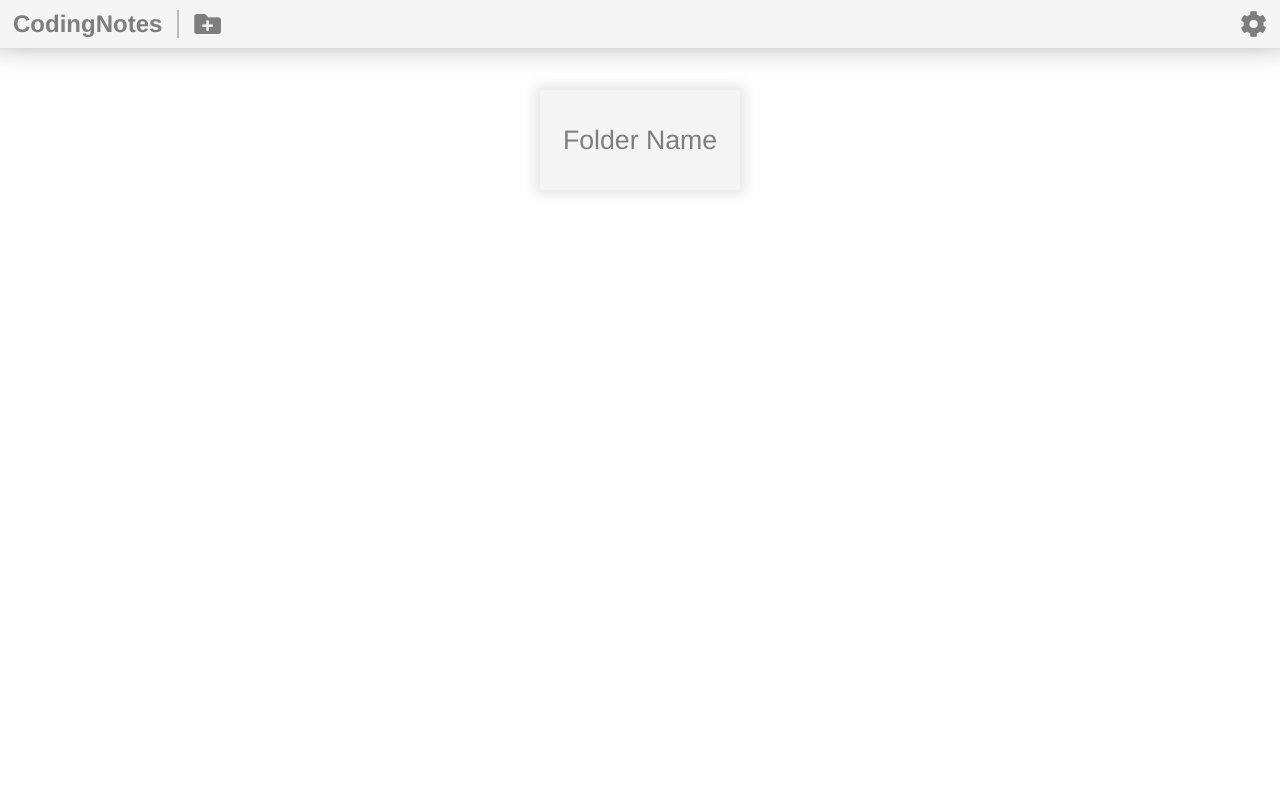
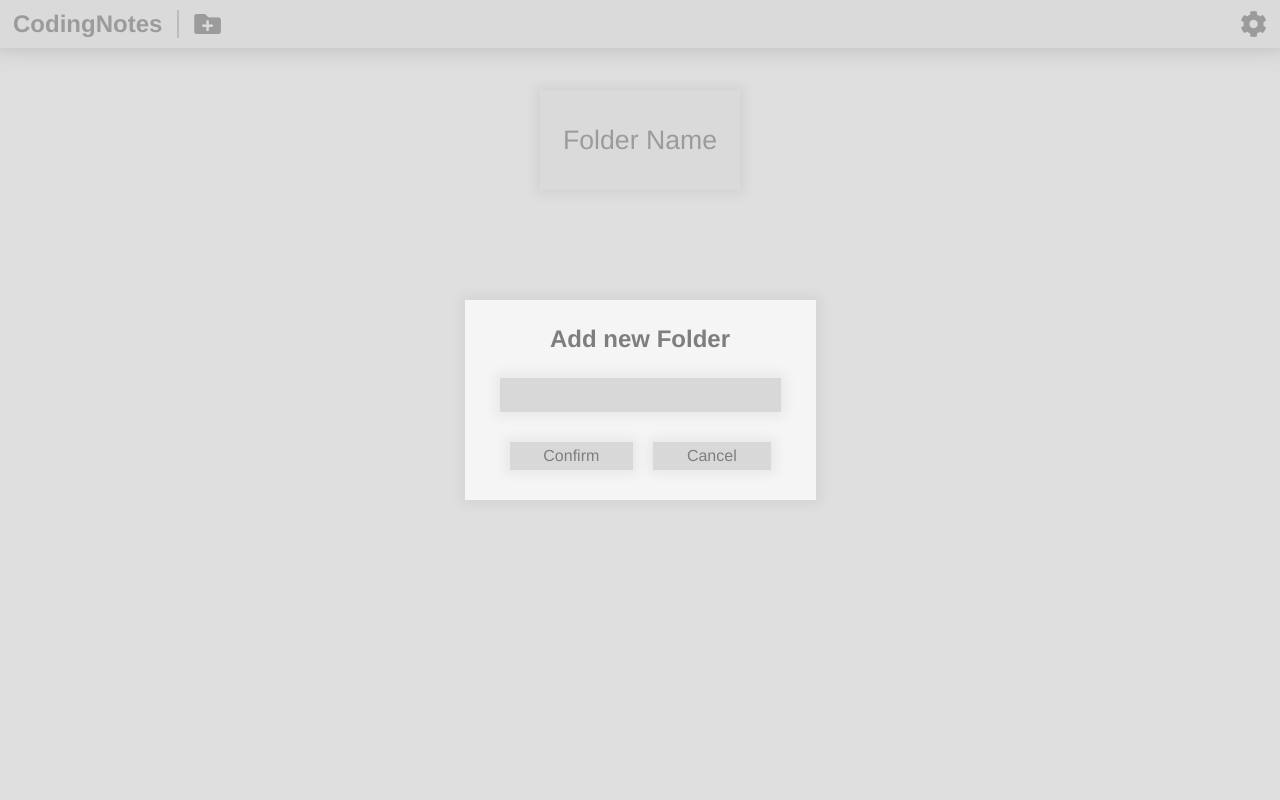
Before and after one commit to richardkrikler/Notes, a PHP site: page / in a window 1280 px wide. Run offline with PHP 8.4, Linux system fonts and the light colour scheme; some libraries are stand-ins or nearby versions.

Commit message:
added modal box for adding folders

```diff
--- a/client/index.html
+++ b/client/index.html
@@ -9,6 +9,8 @@
 
   <link rel="stylesheet" href="node_modules/@fortawesome/fontawesome-free/css/all.min.css">
   <link rel="stylesheet" href="style.css">
+
+  <script src="script.js"></script>
 </head>
 
 <body>
@@ -30,6 +32,17 @@
       </li>
     </ul>
   </main>
+
+  <div class="modal-box visible">
+    <div class="inner-modal-div">
+      <h2>Add new Folder</h2>
+      <input type="text" name="folderName" id="folderName">
+      <div class="modal-buttons-div">
+        <button>Confirm</button>
+        <button>Cancel</button>
+      </div>
+    </div>
+  </div>
 </body>
 
 </html>
--- a/client/style.css
+++ b/client/style.css
@@ -3,6 +3,7 @@
   --grey-two: #D8D8D8;
   --grey-three: #BCBCBC;
   --grey-four: #7E7E7E;
+  --grey-three-transparent: #bcbcbc79;
 }
 
 * {
@@ -10,6 +11,26 @@
   color: var(--grey-four);
   margin: 0;
   padding: 0;
+}
+
+/* General Elements */
+button {
+  background-color: var(--grey-two);
+  font-size: 11pt;
+  border: none;
+  padding: 5px 10px;
+  margin: 5px 10px;
+  box-shadow: 0px 0px 12px 5px rgba(0, 0, 0, 0.05);
+}
+
+input[type=text] {
+  background-color: var(--grey-two);
+  border: none;
+  box-shadow: 0px 0px 12px 5px rgba(0, 0, 0, 0.05);
+  padding: 5px;
+  margin-top: 5px;
+  margin-bottom: 5px;
+  outline: none;
 }
 
 /* Nav */
@@ -48,6 +69,52 @@ nav {
 
 .nav-icon i {
   font-size: 20pt;
+}
+
+/* Modal Box */
+.modal-box {
+  height: 100%;
+  width: 100%;
+  display: none;
+  position: absolute;
+  top: 0;
+  background-color: var(--grey-three-transparent);
+  justify-content: center;
+  flex-direction: column;
+}
+
+.modal-box .inner-modal-div {
+  width: max-content;
+  margin-left: auto;
+  margin-right: auto;
+  padding: 25px 35px;
+  background-color: var(--grey-one);
+  box-shadow: 0px 0px 12px 5px rgba(0, 0, 0, 0.05);
+}
+
+.modal-box .inner-modal-div h2 {
+  text-align: center;
+  margin-bottom: 20px;
+}
+
+.modal-box .inner-modal-div input[type=text] {
+  width: calc(100% - 10px);
+  font-size: 21px;
+}
+
+.modal-box .modal-buttons-div {
+  margin-top: 20px;
+  display: flex;
+  justify-content: center;
+}
+
+.modal-box .modal-buttons-div button {
+  flex-grow: 1;
+  font-size: 12pt;
+}
+
+.modal-box.visible {
+  display: flex;
 }
 
 /* Main */
```
